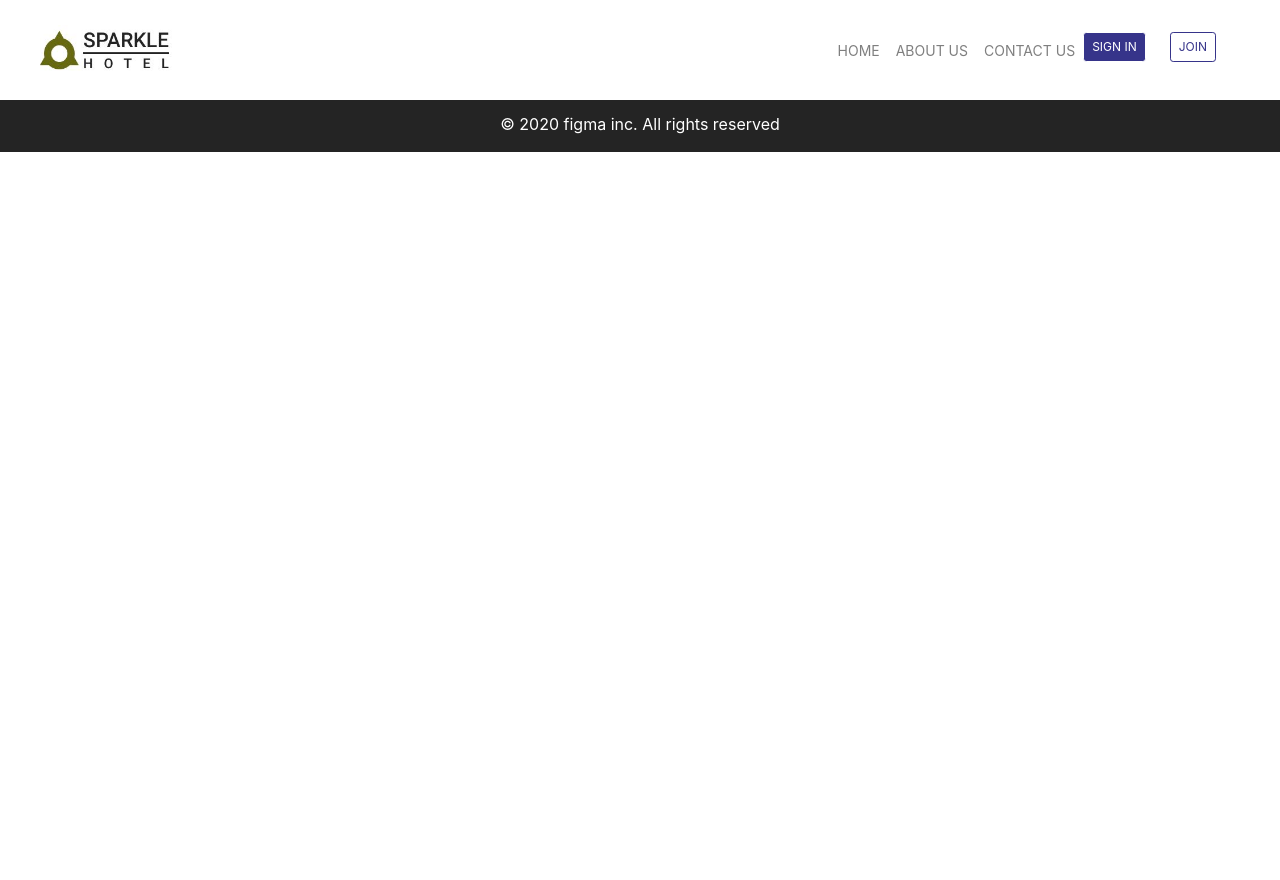
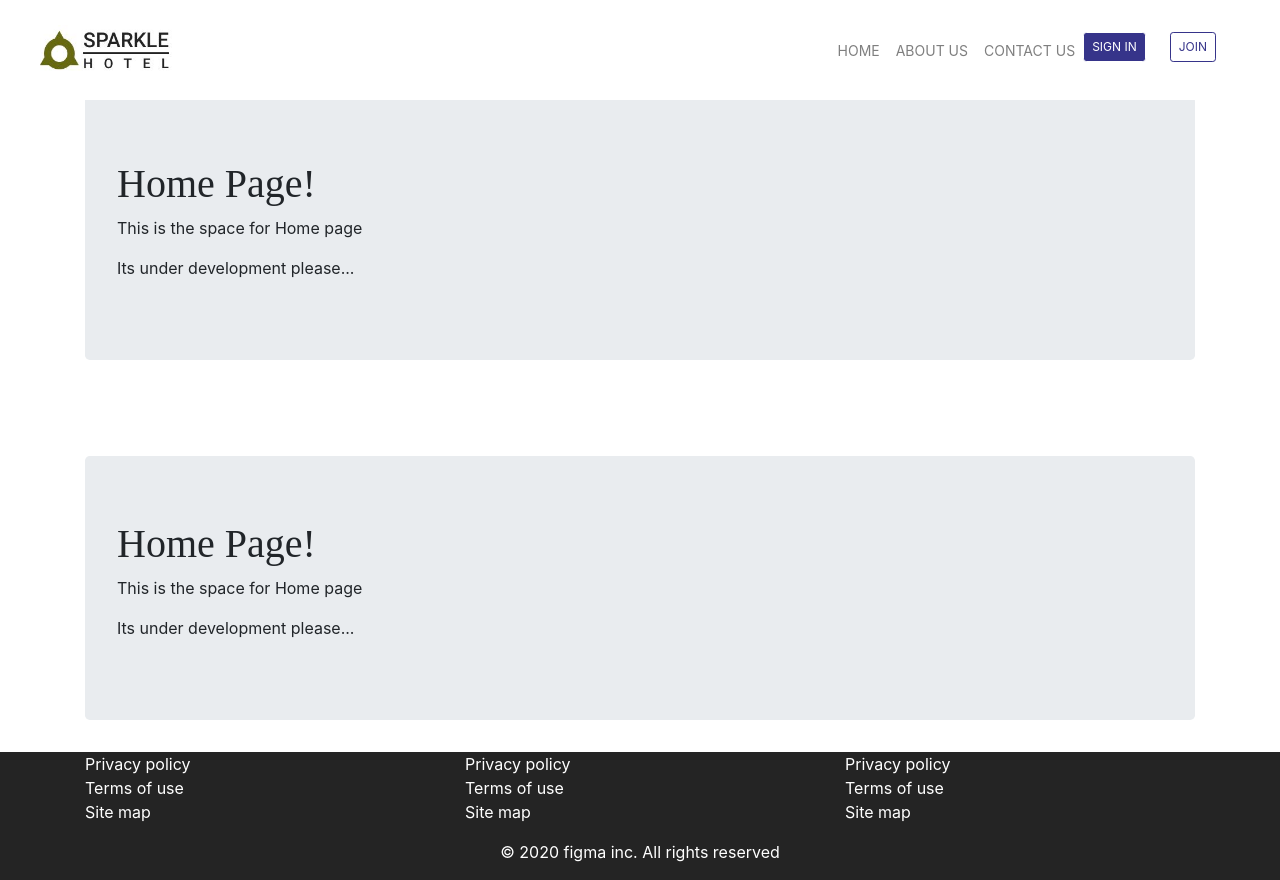
Before and after one commit to zurri-org/Zurri-Frontend, a React (Create React App) app: page / in a window 1280 px wide. Before the commit the page ends 800 px from the top, so only its background shows below. Built offline with nearby package versions, Linux system fonts and the light colour scheme.

Commit message:
Home page template and route links

```diff
--- a/src/assets/css/styles.css
+++ b/src/assets/css/styles.css
@@ -1,5 +1,8 @@
 body {
     overflow-x: hidden;
+}
+.main-container {
+    min-height: 33rem;
 }
 
 /* -------footer css-------------------------- */
--- a/src/components/index.js
+++ b/src/components/index.js
@@ -6,7 +6,7 @@ import { history } from "../store";
 import AppHeader from "./static/NavBar";
 import Footer from "./static/Footer";
 import Notification from "./static/Notification";
-const HomePage = lazy(() => import("./views/homepage"))
+const HomePage = lazy(() => import("./views/homepage"));
 const AllHotels = lazy(() => import("./views/allhotels"));
 const Hotel = lazy(() => import("./views/hotel"));
 const Facilities = lazy(() => import("./views/facilities"));
@@ -34,18 +34,18 @@ const PrivateRoute = ({ component: Component, ...rest }) => (
 );
 
 class MainApp extends Component {
-
   render() {
     console.log(this.props.notifier);
     return (
       <>
         <AppHeader />
+        <div className="main-container">
           <Notification
             notifyType={this.props.notifier.type}
             notifySms={this.props.notifier.sms}
           />
           <Suspense
-          fallback = {
+            fallback={
               <Jumbotron fluid className="top-section mb-4 mr-auto ml-auto">
                 <Container>
                   <h1>Loading......</h1>
@@ -67,6 +67,7 @@ class MainApp extends Component {
               </Router>
             </Switch>
           </Suspense>
+        </div>
         <Footer />
       </>
     );
--- a/src/components/views/contactus/index.js
+++ b/src/components/views/contactus/index.js
@@ -3,14 +3,23 @@ import { Jumbotron, Container } from "react-bootstrap";
 
 const ContactUs = () => {
   return (
-        <Container>
+    <>
+      <Container className="top-section">
         <Jumbotron>
           <h1>ContactUs Page!</h1>
           <p>This is the space for contactus page</p>
           <p>Its under development please...</p>
         </Jumbotron>
       </Container>
-    )
-}
+      <Container className="top-section">
+        <Jumbotron>
+          <h1>ContactUs Page!</h1>
+          <p>This is the space for contactus page</p>
+          <p>Its under development please...</p>
+        </Jumbotron>
+      </Container>
+    </>
+  );
+};
 
 export default ContactUs;
--- a/src/components/views/homepage/index.js
+++ b/src/components/views/homepage/index.js
@@ -1,12 +1,25 @@
 import React from "react";
-import { Container } from "react-bootstrap";
+import { Jumbotron, Container } from "react-bootstrap";
 
 const HomePage = () => {
     return (
-        <Container>
-            Home Page
+      <>
+        <Container className="top-section">
+          <Jumbotron>
+            <h1>Home Page!</h1>
+            <p>This is the space for Home page</p>
+            <p>Its under development please...</p>
+          </Jumbotron>
         </Container>
-    )
+        <Container className="top-section">
+          <Jumbotron>
+            <h1>Home Page!</h1>
+            <p>This is the space for Home page</p>
+            <p>Its under development please...</p>
+          </Jumbotron>
+        </Container>
+      </>
+    );
 }
 
 export default HomePage;
```
Lines whose indentation alone changed are shown as unchanged.
